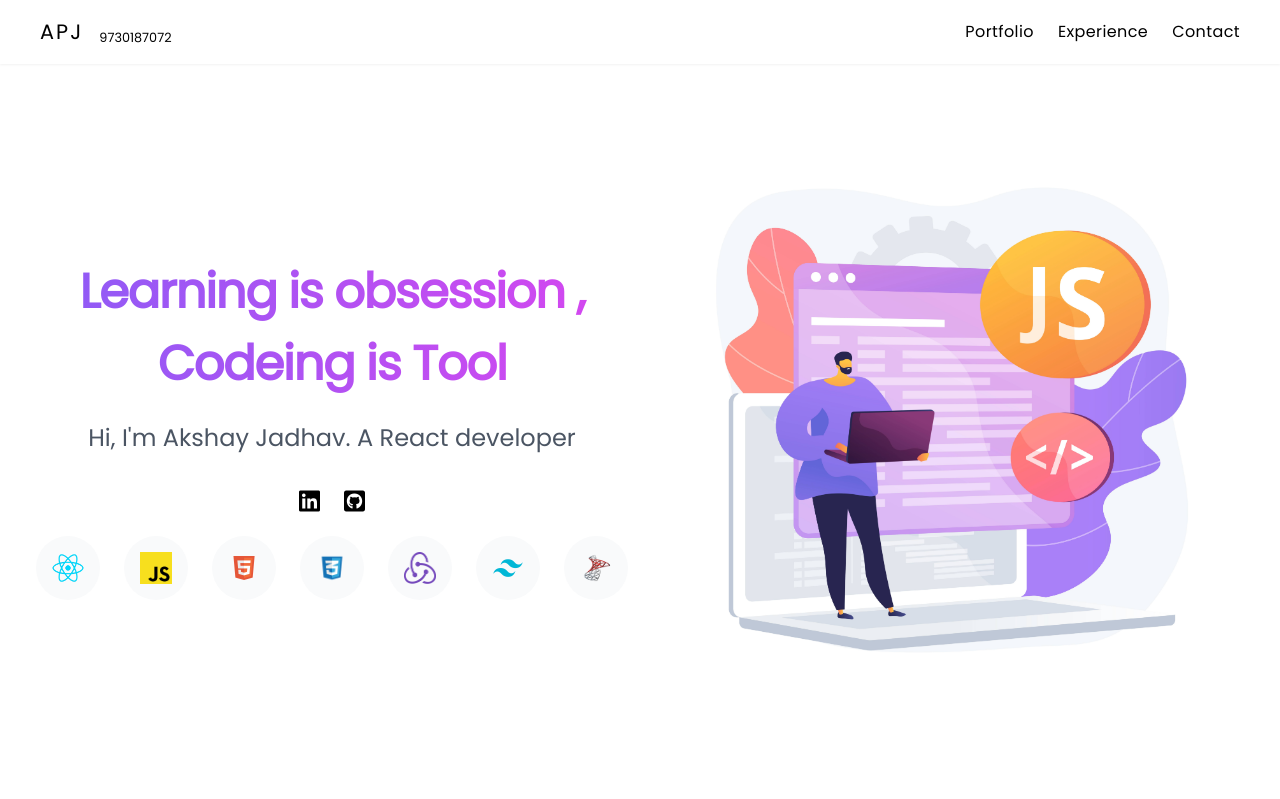
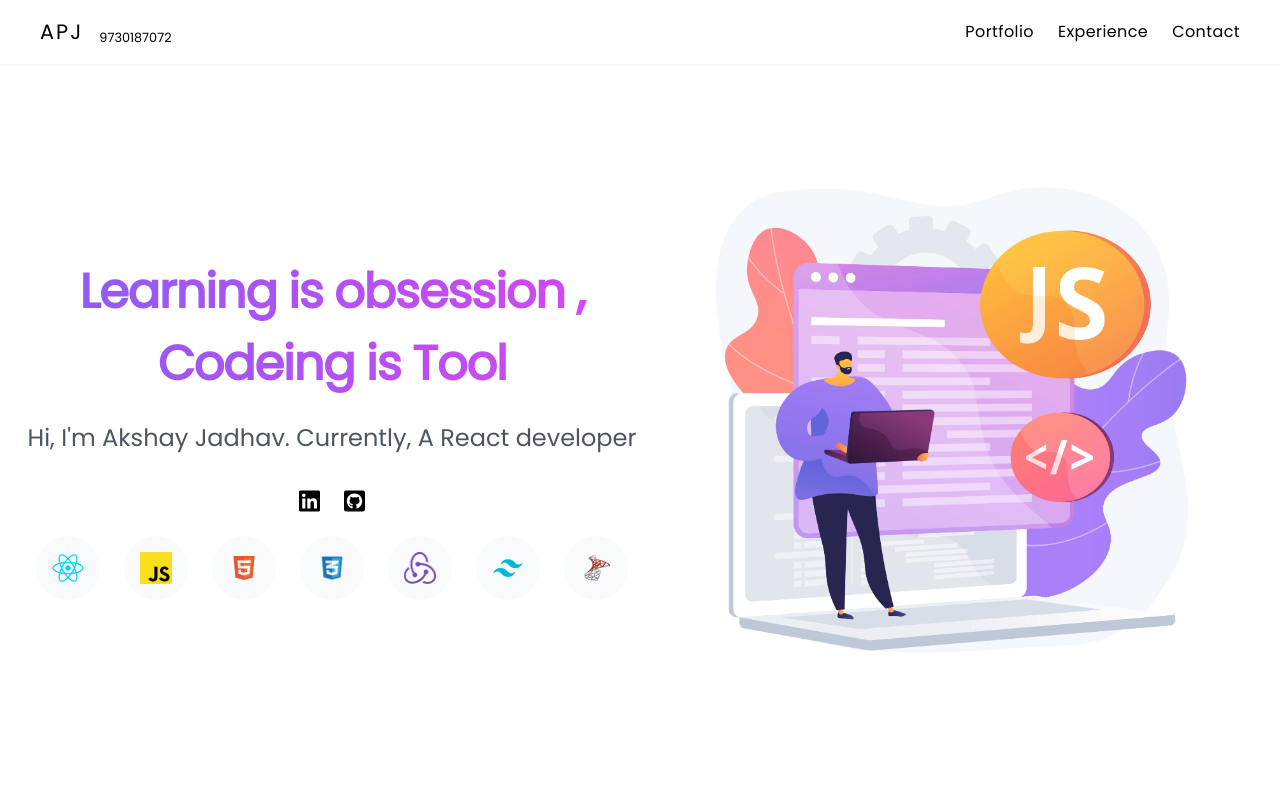
Before and after one commit to apj19/PortfolioReact, a React (Vite) app: page / in a window 1280 px wide. Shown: the top 799 px of the page. Built offline with nearby package versions, Linux system fonts and the light colour scheme.

Commit message:
hero upgraded

```diff
--- a/src/components/Hero.jsx
+++ b/src/components/Hero.jsx
@@ -8,7 +8,7 @@ function Hero() {
           Learning is obsession , Codeing is Tool
         </h1>
         <p className="mt-6 text-[1.3rem] md:text-[1.5rem]  leading-7 text-gray-600">
-          Hi, I'm Akshay Jadhav. A React developer
+          Hi, I'm Akshay Jadhav. Currently, A React developer
         </p>
         <div className="mt-8 flex items-center justify-center gap-x-6 text-[1.5rem]">
           <a
```
